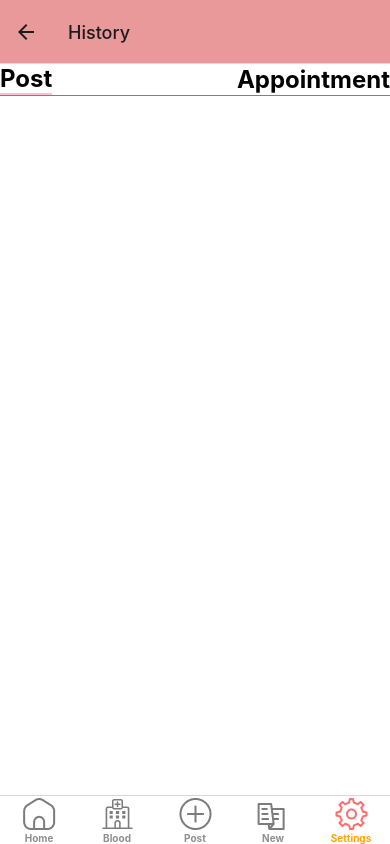
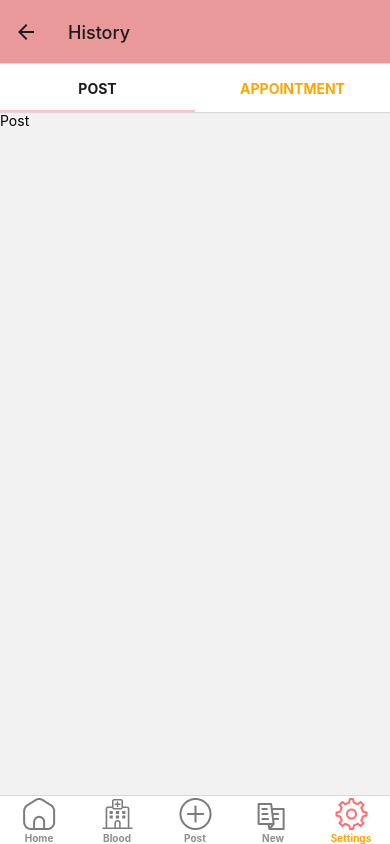
Before and after one commit to Phe-nix/BloodHubApp, a React Native app in the folder client/: screen /History in a window 390 px wide. Built offline with nearby package versions, Linux system fonts and the light colour scheme.

Commit message:
[update] top tap navigation
เพิ่ม navigation top tab หน้า history, bookmark

```diff
--- /dev/null
+++ b/client/src/navigation/BookMarkNavigation.tsx
@@ -0,0 +1,23 @@
+import { createMaterialTopTabNavigator } from "@react-navigation/material-top-tabs";
+import React from "react";
+import Bookmark from "../screens/Settings/tabs/Bookmark";
+import Post from "../screens/Settings/tabs/post";
+
+const Tab = createMaterialTopTabNavigator();
+
+const BookMarkNavigation = () => {
+  return (
+    <Tab.Navigator
+      screenOptions={{
+        tabBarInactiveTintColor: 'orange',
+        tabBarLabelStyle: { fontSize: 14, fontWeight: 'bold' },
+        tabBarIndicatorStyle: { backgroundColor: 'pink' },
+      }}
+    >
+      <Tab.Screen name="Post" component={Post} />
+      <Tab.Screen name="Appointment" component={Bookmark} />
+    </Tab.Navigator>
+  );
+};
+
+export default BookMarkNavigation;
--- /dev/null
+++ b/client/src/navigation/HistoryNavigation.tsx
@@ -0,0 +1,23 @@
+import { createMaterialTopTabNavigator } from "@react-navigation/material-top-tabs";
+import React from "react";
+import Appointment from "../screens/Settings/tabs/appointment";
+import Post from "../screens/Settings/tabs/post";
+
+const Tab = createMaterialTopTabNavigator();
+
+const HistoryNavigation = () => {
+  return (
+    <Tab.Navigator
+      screenOptions={{
+        tabBarInactiveTintColor: 'orange',
+        tabBarLabelStyle: { fontSize: 14, fontWeight: 'bold' },
+        tabBarIndicatorStyle: { backgroundColor: 'pink' },
+      }}
+    >
+      <Tab.Screen name="Post" component={Post} />
+      <Tab.Screen name="Appointment" component={Appointment} />
+    </Tab.Navigator>
+  );
+};
+
+export default HistoryNavigation;
--- a/client/src/navigation/SettingNavigation.tsx
+++ b/client/src/navigation/SettingNavigation.tsx
@@ -1,16 +1,14 @@
+import { createNativeStackNavigator } from "@react-navigation/native-stack";
 import React from "react";
-import { createNativeStackNavigator } from "@react-navigation/native-stack";
-import MyProfileScreen from "../screens/Settings/MyProfileScreen";
+import AboutScreen from "../screens/Settings/AboutScreen";
+import AddressScreen from "../screens/Settings/AddressScreen";
 import EditAddressScreen from "../screens/Settings/EditAddressScreen";
 import EditNotificationScreen from "../screens/Settings/EditNotificationScreen";
-import HistoryScreen from "../screens/Settings/HistoryScreen";
-import BookmarkScreen from "../screens/Settings/BookmarkScreen";
 import HelpCenterScreen from "../screens/Settings/HelpCenterScreen";
-import AboutScreen from "../screens/Settings/AboutScreen";
+import MyProfileScreen from "../screens/Settings/MyProfileScreen";
 import SettingScreen from "../screens/Settings/SettingScreen";
-import AddressScreen from "../screens/Settings/AddressScreen";
-import { TouchableOpacity, Text } from "react-native";
-import { AntDesign } from "@expo/vector-icons";
+import BookMarkNavigation from "./BookMarkNavigation";
+import HistoryNavigation from "./HistoryNavigation";
 
 const tab = createNativeStackNavigator();
 
@@ -41,8 +39,13 @@ const SettingNavigation = ({ navigation }: any) => {
       <tab.Screen name="MyProfile" component={MyProfileScreen} />
       <tab.Screen name="EditAddress" component={EditAddressScreen} />
       <tab.Screen name="EditNotification" component={EditNotificationScreen} />
-      <tab.Screen name="History" component={HistoryScreen} />
-      <tab.Screen name="Bookmark" component={BookmarkScreen} />
+
+
+      <tab.Screen name="History" component={HistoryNavigation} />
+
+      <tab.Screen name="Bookmark" component={BookMarkNavigation} />
+
+
       <tab.Screen name="HelpCenter" component={HelpCenterScreen} />
       <tab.Screen name="About" component={AboutScreen} />
       <tab.Screen name="Edit My Address" component={AddressScreen} />
--- a/client/src/screens/Settings/BookmarkScreen.tsx
+++ /dev/null
@@ -1,43 +0,0 @@
-import React from "react";
-import { Text, View, TouchableOpacity } from "react-native";
-import { StyleSheet } from "react-native";
-
-const BookmarkScreen = ({ navigation }: any) => {
-
-  return (
-    <View style={styles.container}>
-      <View style={styles.header}>
-        <TouchableOpacity onPress={() => navigation.navigate("History")}>
-          <Text style={[styles.headerText, navigation.isFocused() && styles.activeText]}>Post</Text>
-        </TouchableOpacity>
-        <TouchableOpacity onPress={() => navigation.navigate("Bookmark")}>
-          <Text style={styles.headerText}>Appointment</Text>
-        </TouchableOpacity>
-      </View>
-    </View>
-  );
-};
-
-const styles = StyleSheet.create({
-  container: {
-    flex: 1,
-    backgroundColor: "#fff",
-  },
-  header: {
-    flexDirection: "row",
-    justifyContent: "space-between",
-    alignItems: "center",
-    borderBottomWidth: 1,
-    borderBottomColor: "gray",
-  },
-  headerText: {
-    fontSize: 24,
-    fontWeight: "bold",
-  },
-  activeText: {
-    borderBottomWidth: 2, // Increase the width to create an underline effect
-    borderBottomColor: "pink", // Set the underline color to pink
-  },
-});
-
-export default BookmarkScreen;
--- a/client/src/screens/Settings/HistoryScreen.tsx
+++ /dev/null
@@ -1,49 +0,0 @@
-import React from "react";
-import { Text, View, TouchableOpacity } from "react-native";
-import { StyleSheet } from "react-native";
-
-const HistoryScreen = ({ navigation }: any) => {
-  return (
-    <View style={styles.container}>
-      <View style={styles.header}>
-        <TouchableOpacity onPress={() => navigation.navigate("History")}>
-          <Text
-            style={[
-              styles.headerText,
-              navigation.isFocused() && styles.activeText,
-            ]}
-          >
-            Post
-          </Text>
-        </TouchableOpacity>
-        <TouchableOpacity onPress={() => navigation.navigate("Bookmark")}>
-          <Text style={styles.headerText}>Appointment</Text>
-        </TouchableOpacity>
-      </View>
-    </View>
-  );
-};
-
-const styles = StyleSheet.create({
-  container: {
-    flex: 1,
-    backgroundColor: "#fff",
-  },
-  header: {
-    flexDirection: "row",
-    justifyContent: "space-between",
-    alignItems: "center",
-    borderBottomWidth: 1,
-    borderBottomColor: "gray",
-  },
-  headerText: {
-    fontSize: 24,
-    fontWeight: "bold",
-  },
-  activeText: {
-    borderBottomWidth: 2, // Increase the width to create an underline effect
-    borderBottomColor: "pink", // Set the underline color to pink
-  },
-});
-
-export default HistoryScreen;
--- /dev/null
+++ b/client/src/screens/Settings/tabs/Appointment.tsx
@@ -0,0 +1,11 @@
+import { Text, View } from "react-native";
+
+const Appointment = () => {
+  return(
+    <View>
+      <Text>Appointment</Text>
+    </View>
+  );
+};
+
+export default Appointment;
--- /dev/null
+++ b/client/src/screens/Settings/tabs/Bookmark.tsx
@@ -0,0 +1,11 @@
+import { Text, View } from "react-native";
+
+const Bookmark = () => {
+  return(
+    <View>
+      <Text>Bookmark</Text>
+    </View>
+  );
+};
+
+export default Bookmark;
--- /dev/null
+++ b/client/src/screens/Settings/tabs/Post.tsx
@@ -0,0 +1,11 @@
+import { Text, View } from "react-native";
+
+const Post = () => {
+  return(
+    <View>
+      <Text>Post</Text>
+    </View>
+  );
+};
+
+export default Post;
```
Also changed, not shown: client/src/navigation/AppNavigation.tsx (+4 -5 lines), client/src/navigation/TopTap.tsx (deleted, +0 -25 lines).
